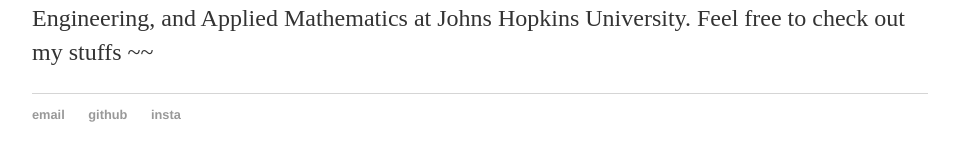
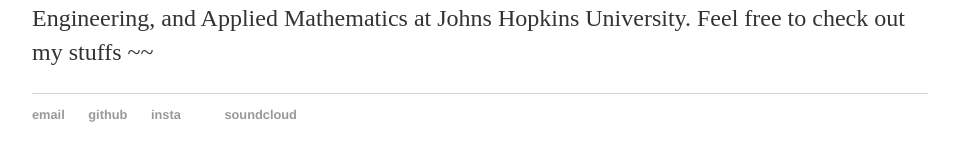
Before and after one commit to matthewjlee/matthewjlee.github.io, a Jekyll site: the page built from about/index.html, in a window 1280 px wide. Shown: the part 214-375 px from the top of the page, without its empty margins (160-1119 px from the left). Built offline with Jekyll 4.4.1, drawn with Linux system fonts in a browser that asks for light colours.

Commit message:
added soundcloud link

```diff
--- a/_layouts/default.html
+++ b/_layouts/default.html
@@ -24,6 +24,7 @@
 	        		<li><a href="mailto:matthewjlee256@gmail.com">email</a></li>
 	        		<li><a href="https://github.com/matthewjlee">github</a></li>
 	        		<li><a href="https://www.instagram.com/matthewjlay/">insta</a><li>
+	        		<li><a href="https://soundcloud.com/matthew-lee-5">soundcloud</a><li>
 				</ul>
 			</footer>
 		</body>
```
